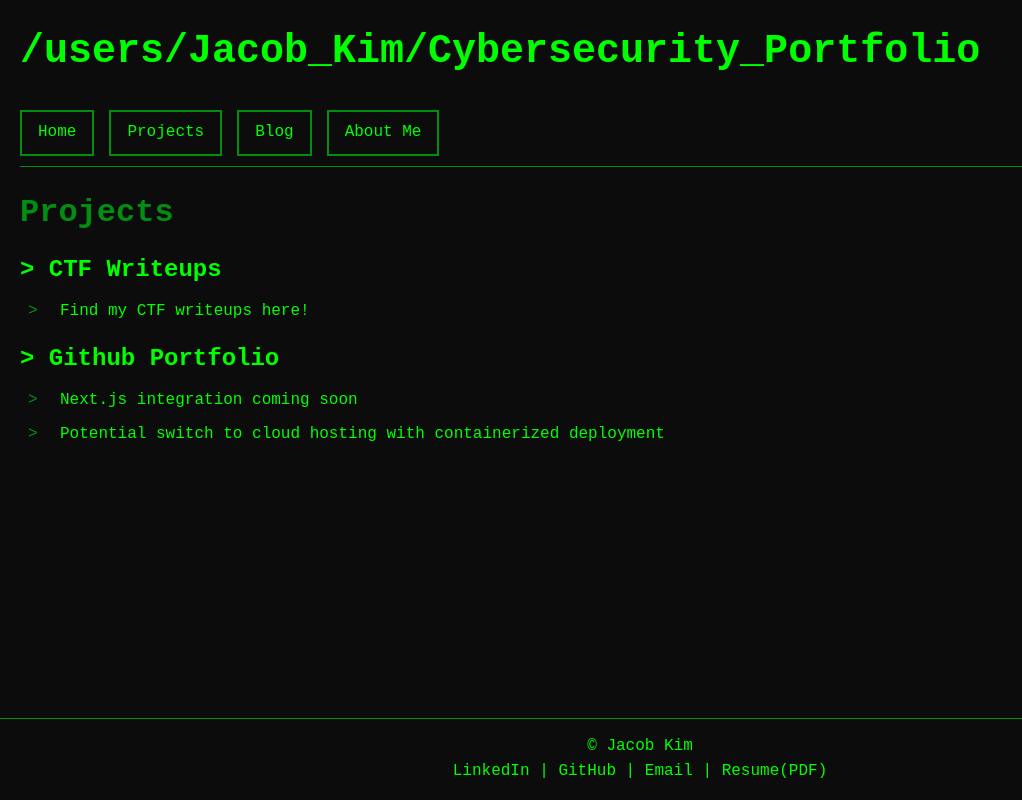
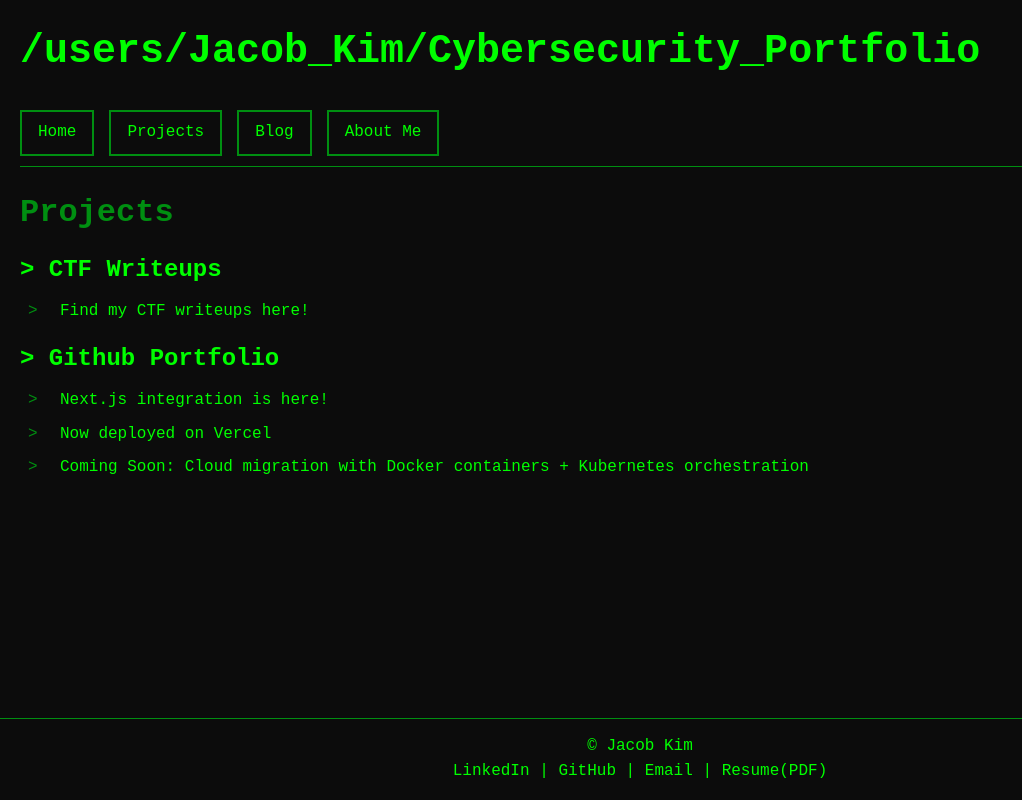
Before and after one commit to korekim/portfolio, a Next.js app: page /projects in a window 1280 px wide. Shown: the whole page, without its empty margins (0-1022 px from the left). Built offline with nearby package versions, Linux system fonts and the light colour scheme.

Commit message:
updated projects

```diff
--- a/app/projects/page.tsx
+++ b/app/projects/page.tsx
@@ -8,10 +8,11 @@ const projects = [
     },
     {
         title: "Github Portfolio",
-        url: "https://github.com/korekim/korekim.github.io",
+        url: "https://github.com/korekim/portfolio",
         items: [
-            "Next.js integration coming soon",
-            "Potential switch to cloud hosting with containerized deployment",
+            "Next.js integration is here!",
+            "Now deployed on Vercel",
+            "Coming Soon: Cloud migration with Docker containers + Kubernetes orchestration",
         ],
     },
 ];
```
